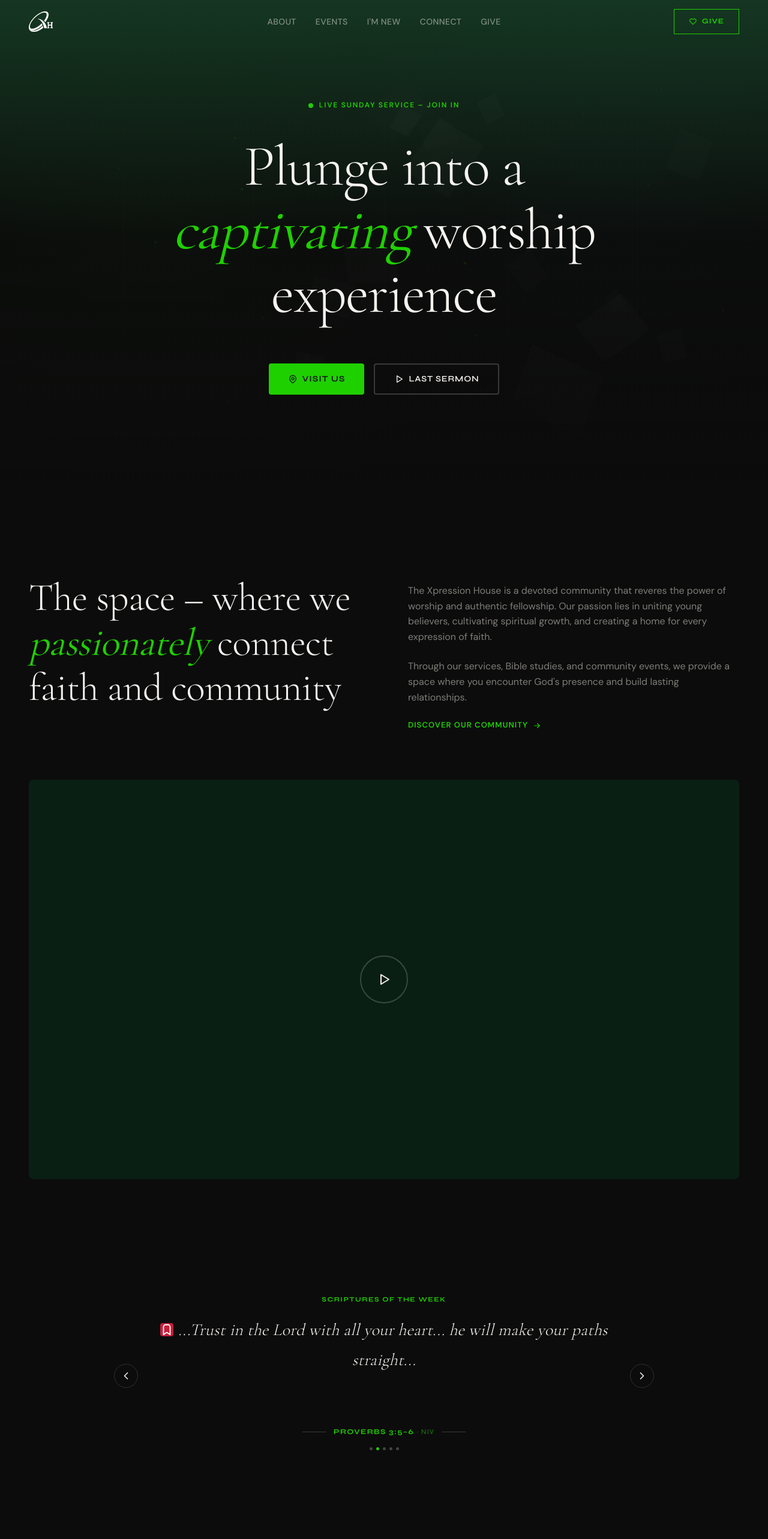
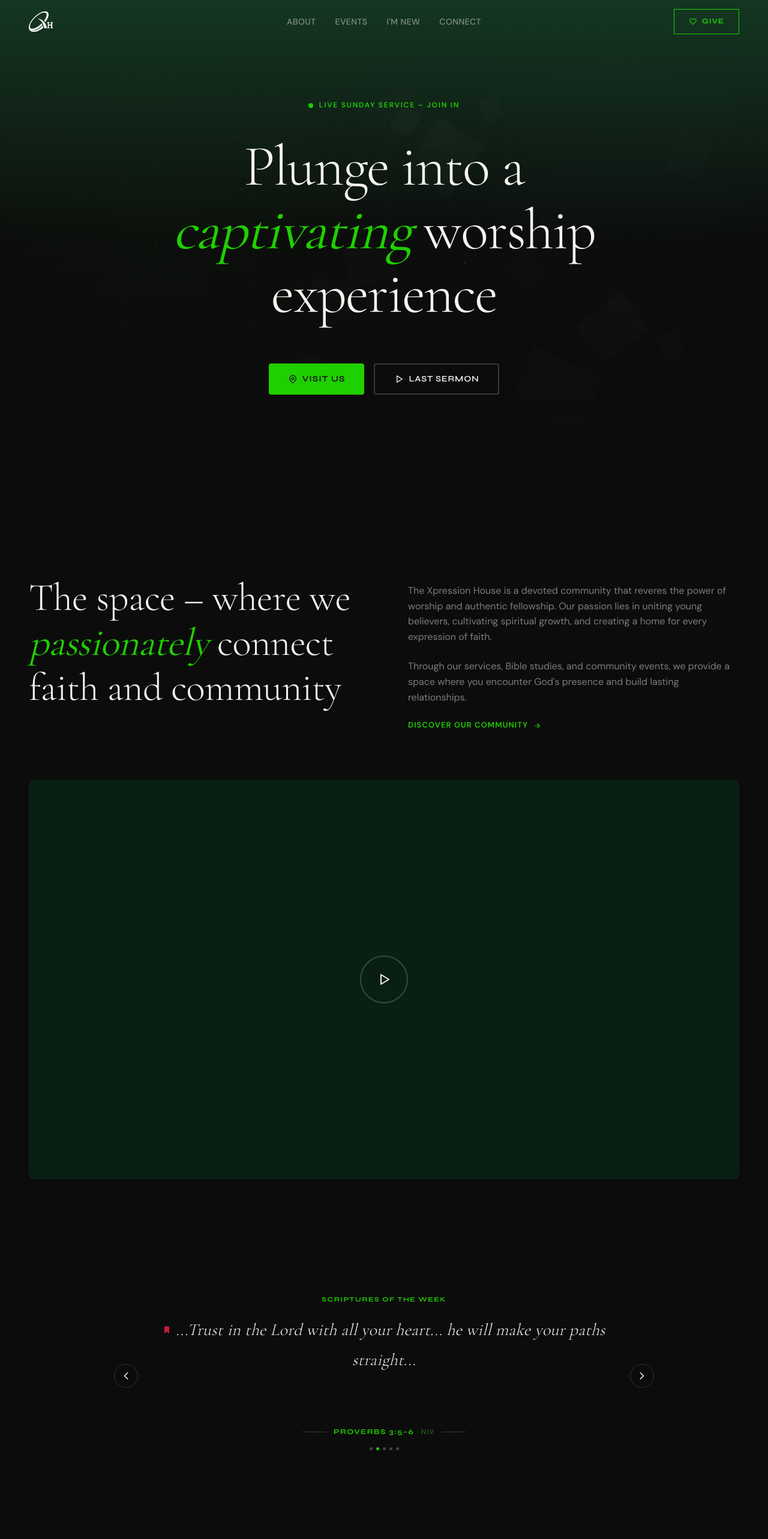
Before and after one commit to Richeyy10/The-Xpression-House, a Next.js app: page / in a window 1280 px wide. Shown: the top 2566 px of the page at 60% size. Built offline with nearby package versions, Linux system fonts and the light colour scheme.

Commit message:
Nav cleanups

```diff
--- a/app/globals.css
+++ b/app/globals.css
@@ -131,6 +131,8 @@ header.nav.menu-open {
 }
 .nav__links a:hover { color: var(--cream); }
 .nav__links a:hover::after { width: 100%; }
+.nav__give-link { display: none; }
+.nav__links.open .nav__give-link { display: block; }
 
 .btn--primary {
   display: inline-flex; align-items: center; gap: var(--space-xs);
@@ -322,11 +324,8 @@ header.nav.menu-open {
   height: 5.5em;
 }
 .quote__red-mark {
-  display: inline-flex; align-items: center; justify-content: center;
-  color: #fff; background: var(--accent-red);
-  width: 22px; height: 22px; border-radius: 4px;
-  flex-shrink: 0; margin-right: var(--space-xs);
-  vertical-align: middle; position: relative; top: -3px;
+  display: inline-block; color: var(--accent-red); flex-shrink: 0;
+  margin-right: var(--space-xs); vertical-align: middle; position: relative; top: -3px;
 }
 .quote__attr { display: flex; align-items: center; gap: 12px; justify-content: center; }
 .quote__line { width: 40px; height: 1px; background: rgba(240,237,230,.2); }
@@ -1070,6 +1069,9 @@ footer {
 
 /* Social icons pinned to bottom of overlay */
 .nav__social {
+  display: none;
+}
+.nav__links.open .nav__social {
   position: absolute;
   bottom: var(--space-xl);
   left: var(--space-lg);
--- a/components/Nav.tsx
+++ b/components/Nav.tsx
@@ -98,7 +98,7 @@ export default function Nav() {
         <a href="#events" onClick={closeMenu} className={activeSection === 'events' ? 'active' : undefined}>Events</a>
         <a href="#new" onClick={closeMenu} className={activeSection === 'new' ? 'active' : undefined}>I&apos;m New</a>
         <a href="#contact" onClick={closeMenu} className={activeSection === 'contact' ? 'active' : undefined}>Connect</a>
-        <a href="#give" onClick={closeMenu} className={activeSection === 'give' ? 'active' : undefined}>Give</a>
+        <a href="#give" onClick={closeMenu} className={`nav__give-link${activeSection === 'give' ? ' active' : ''}`}>Give</a>
 
         <div className="nav__social">
           <a href="https://www.instagram.com/thexphng" target="_blank" rel="noopener noreferrer" aria-label="Instagram">
--- a/components/Quote.tsx
+++ b/components/Quote.tsx
@@ -1,7 +1,7 @@
 'use client'
 
 import { useEffect, useState } from 'react'
-import { IconChevronLeft, IconChevronRight, IconBookmark } from '@tabler/icons-react'
+import { IconChevronLeft, IconChevronRight, IconBookmarkFilled } from '@tabler/icons-react'
 
 const SCRIPTURES = [
   {
@@ -63,7 +63,7 @@ export default function Quote() {
           </button>
           <div className="quote__slide" key={idx}>
             <blockquote className="quote__text">
-              <IconBookmark className="quote__red-mark" size={14} aria-hidden="true" />
+              <IconBookmarkFilled className="quote__red-mark" size={14} aria-hidden="true" />
               {display}
             </blockquote>
             <div className="quote__attr">
```
